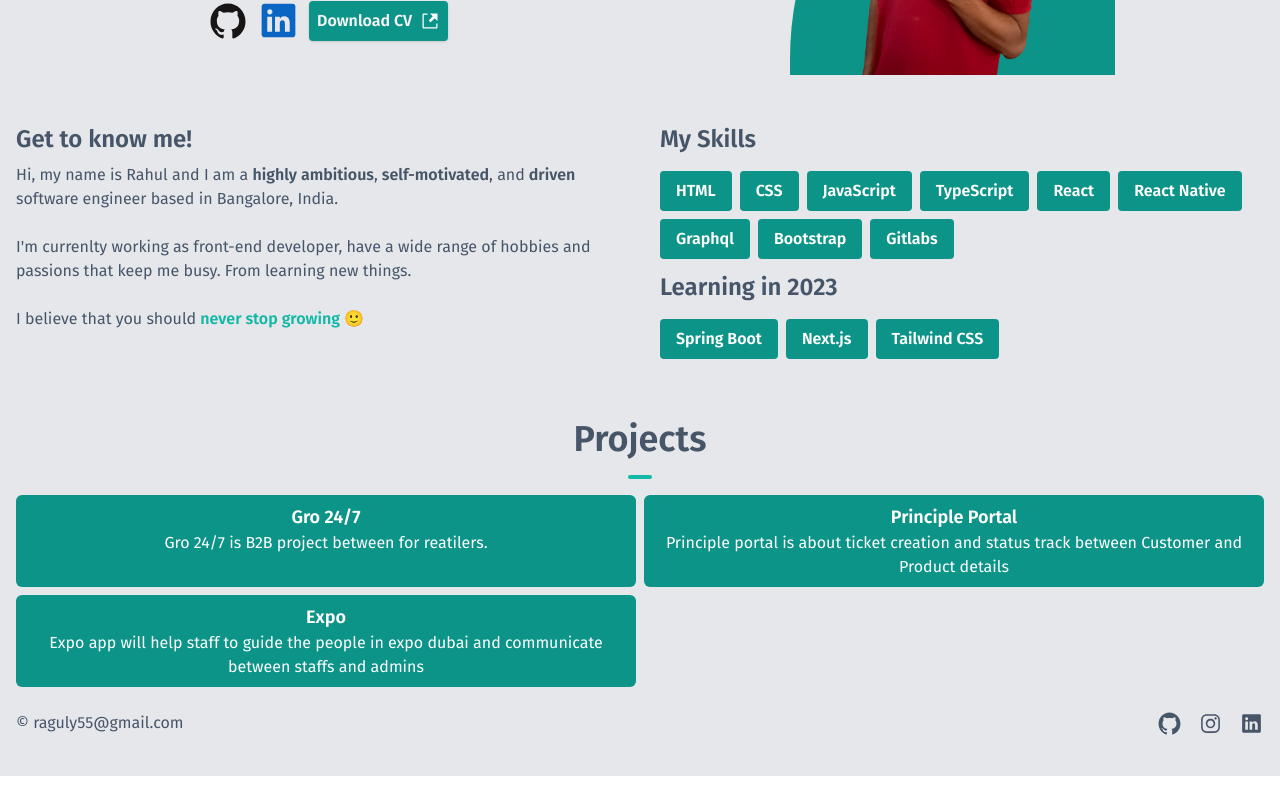
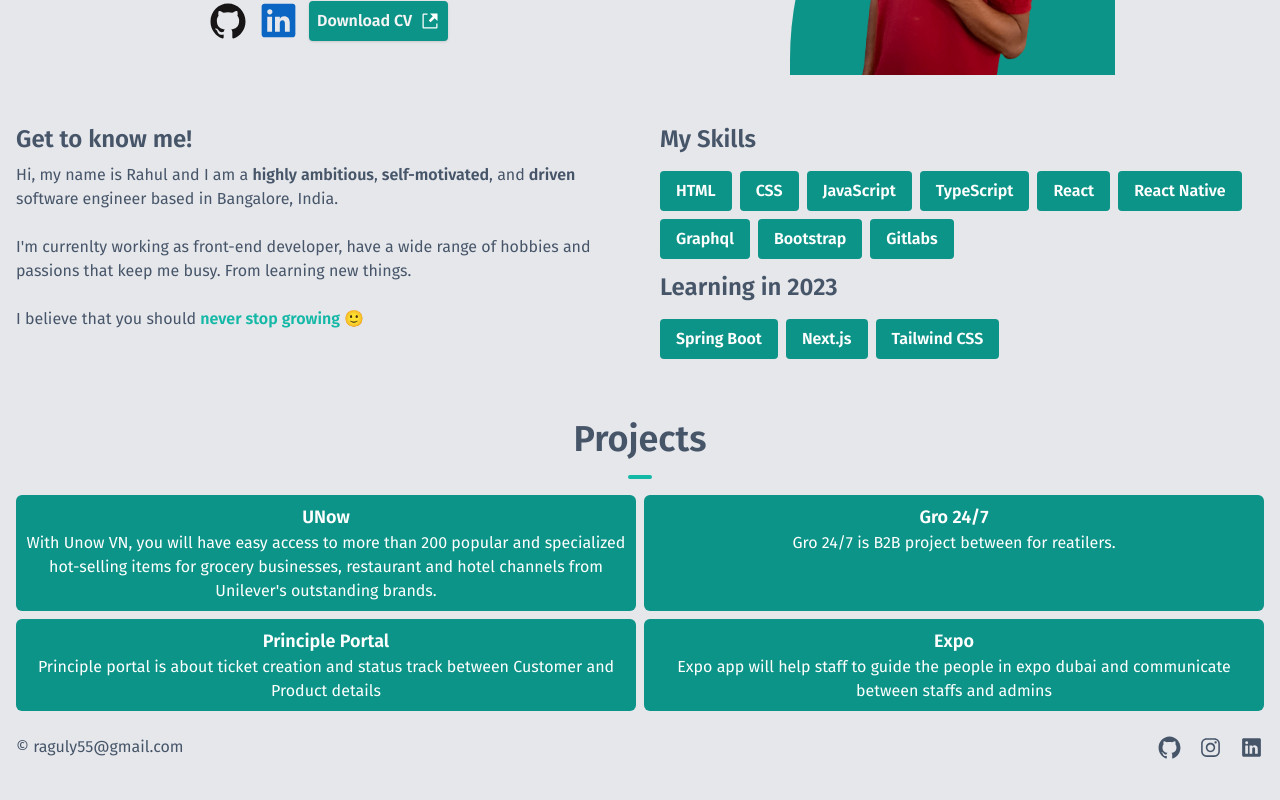
Before and after one commit to rahulreddyRR/rahulreddy.github.in, a Next.js app: page / in a window 1280 px wide. Shown: the part 378-1178 px from the top of the page. Before the commit the page ends 1154 px from the top, so only its background shows below. Built offline with nearby package versions, Linux system fonts and the light colour scheme.

Commit message:
Update Constents.js

```diff
--- a/src/Constent/Constents.js
+++ b/src/Constent/Constents.js
@@ -28,6 +28,10 @@ export const Current_Learning_skills = [
 ];
 
 export const Projects_Deatils = [
+   {
+    project_name: "UNow",
+    project_Desc: "With Unow VN, you will have easy access to more than 200 popular and specialized hot-selling items for grocery businesses, restaurant and hotel channels from Unilever's outstanding brands.",
+  },
   {
     project_name: "Gro 24/7",
     project_Desc: "Gro 24/7 is B2B project between for reatilers.",
```
